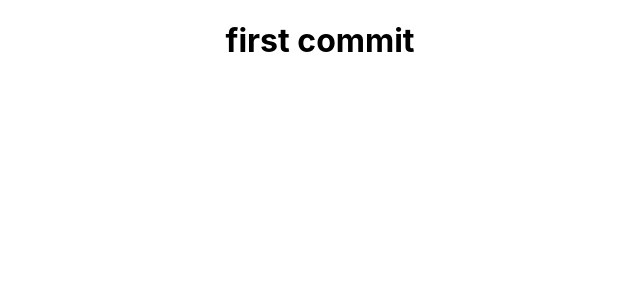
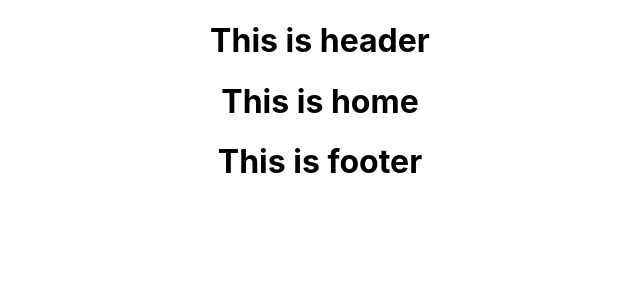
Before and after one commit to zilani131/warehouse-client-site, a React (Create React App) app: page / in a window 1280 px wide. Shown: the top 300 px of the page, without its empty margins (320-960 px from the left). Built offline with nearby package versions, Linux system fonts and the light colour scheme.

Commit message:
added component at app.js file

```diff
--- a/src/App.js
+++ b/src/App.js
@@ -1,10 +1,18 @@
 
+import { Route,  Routes } from 'react-router-dom';
 import './App.css';
+import Footer from './components/Footer/Footer';
+import Header from './components/Header/Header';
+import Home from './components/page/Home/Home';
 
 function App() {
   return (
     <div className="App">
-      <h1>first commit</h1>
+      <Header></Header>
+      <Routes>
+        <Route path='/' element={<Home></Home>}></Route>
+      </Routes>
+      <Footer></Footer>
     </div>
   );
 }
--- /dev/null
+++ b/src/components/Footer/Footer.js
@@ -0,0 +1,11 @@
+import React from 'react';
+
+const Footer = () => {
+    return (
+        <div>
+            <h1>This is footer</h1>
+        </div>
+    );
+};
+
+export default Footer;
--- /dev/null
+++ b/src/components/Header/Header.js
@@ -0,0 +1,11 @@
+import React from 'react';
+
+const Header = () => {
+    return (
+        <div>
+            <h1>This is header</h1>
+        </div>
+    );
+};
+
+export default Header;
--- /dev/null
+++ b/src/components/page/Home/Home.js
@@ -0,0 +1,11 @@
+import React from 'react';
+
+const Home = () => {
+    return (
+        <div>
+            <h1>This is home</h1>
+        </div>
+    );
+};
+
+export default Home;
```
Also changed, not shown: src/components/Header/Header.css (added), src/components/page/Home/Banner/Banner.js (added), src/components/page/Home/InventorySection/InventorySection.js (added).
